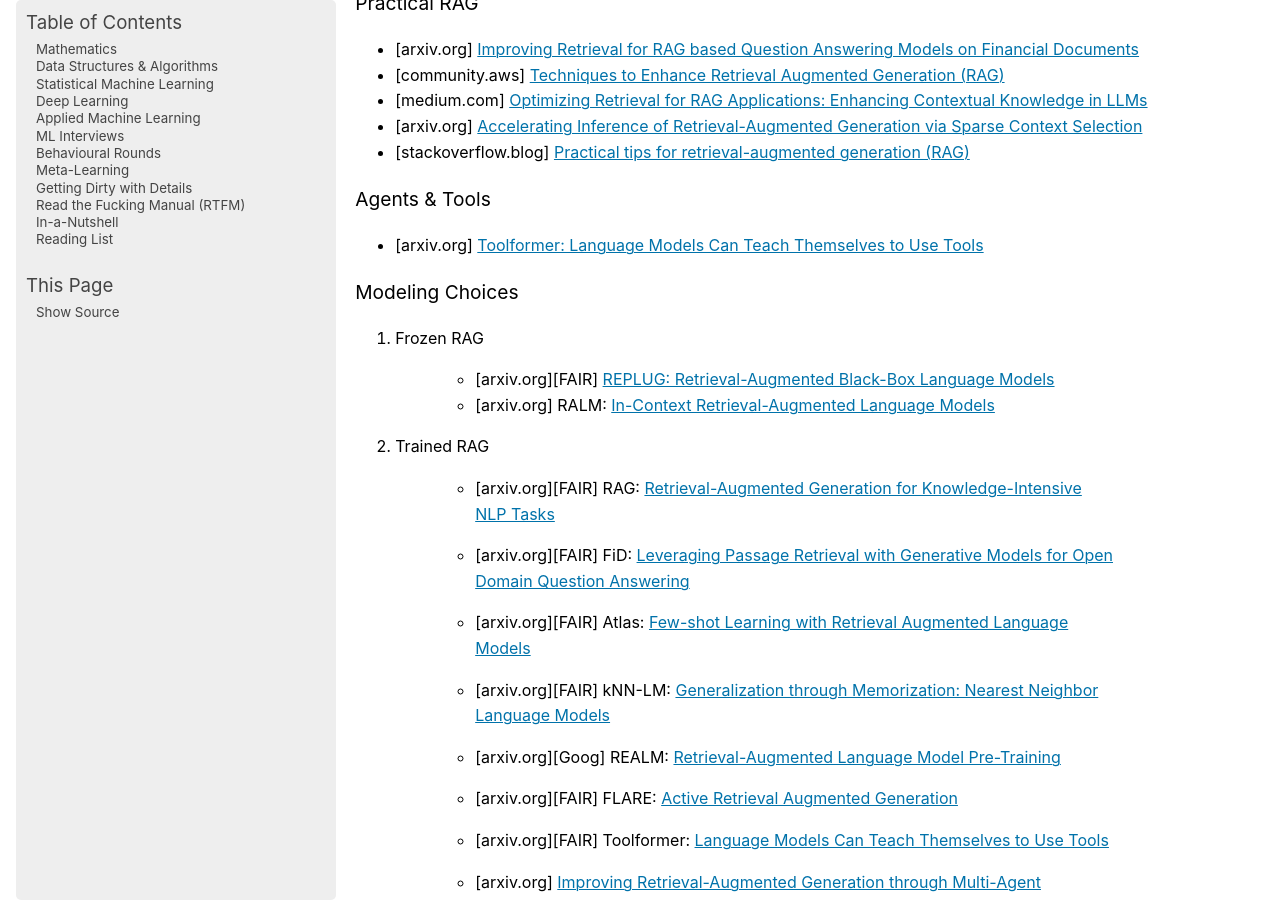
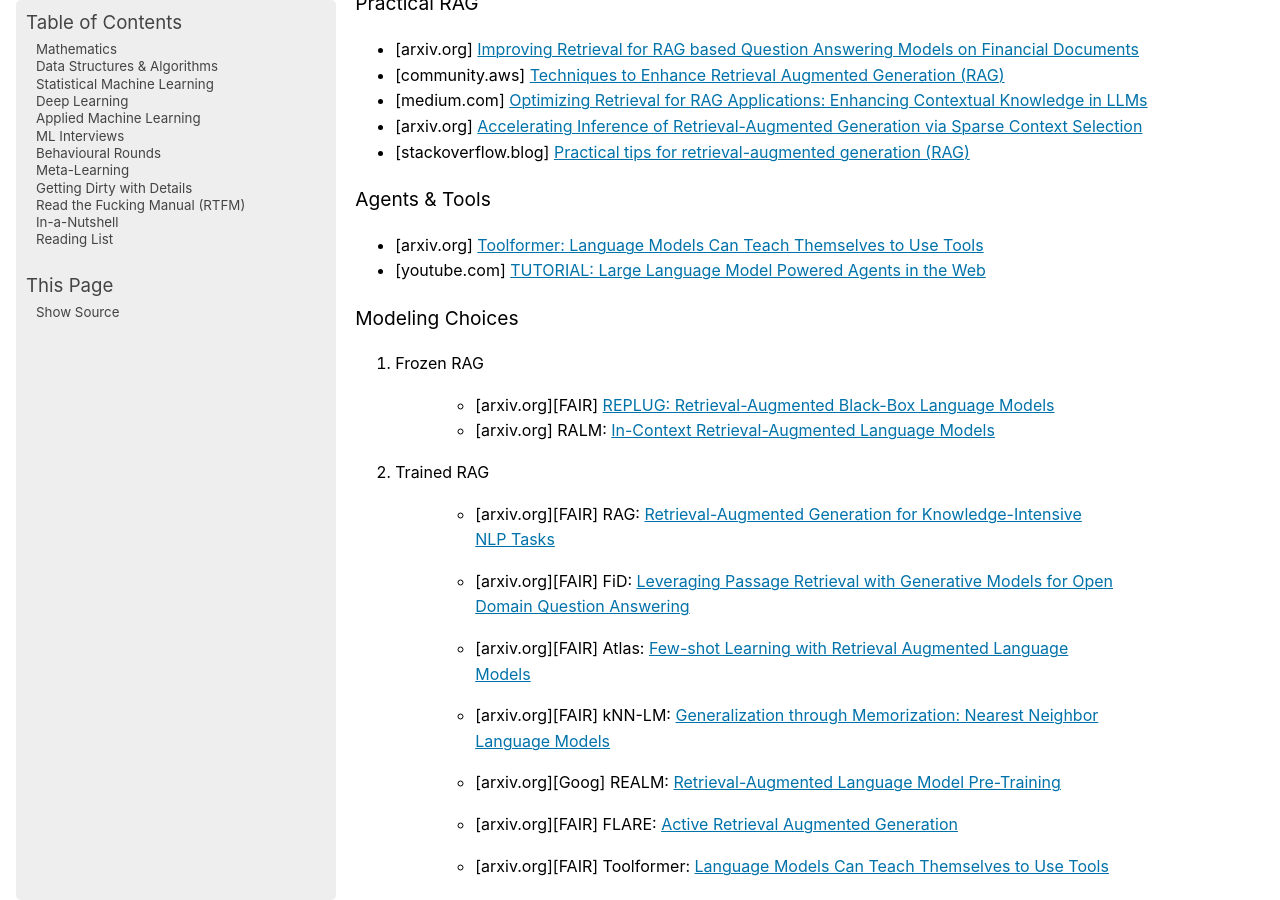
Before and after one commit to uselesstechjunks/leetcode, a Sphinx documentation site: the page built from docs/source/applied/methods/llm.rst, in a window 1280 px wide and 900 px high, scrolled down 9534 px. Built offline with Sphinx 7.4.7, drawn with Linux system fonts in a browser that asks for light colours; pages that are not in the unit, such as notebooks, are missing from menus.

Commit message:
Update llm.rst

```diff
--- a/docs/source/applied/methods/llm.rst
+++ b/docs/source/applied/methods/llm.rst
@@ -380,6 +380,7 @@ Practical RAG
 Agents & Tools
 -----------------------------------------------------------------------------------------
 * [arxiv.org] `Toolformer: Language Models Can Teach Themselves to Use Tools <https://arxiv.org/pdf/2302.04761>`_
+* [youtube.com] `TUTORIAL: Large Language Model Powered Agents in the Web <https://www.youtube.com/watch?v=QpXsnd3W7E4>`_
 
 Modeling Choices
 -----------------------------------------------------------------------------------------
```
